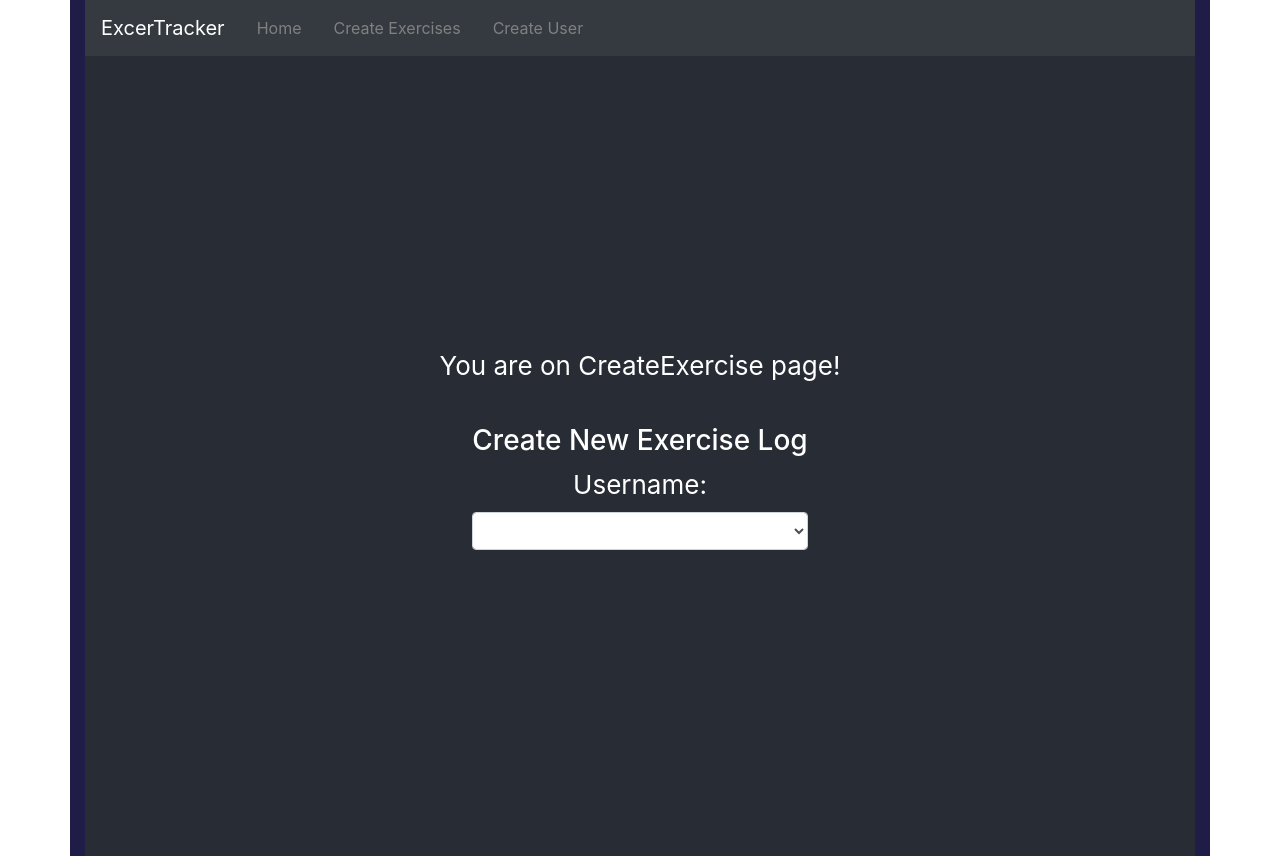
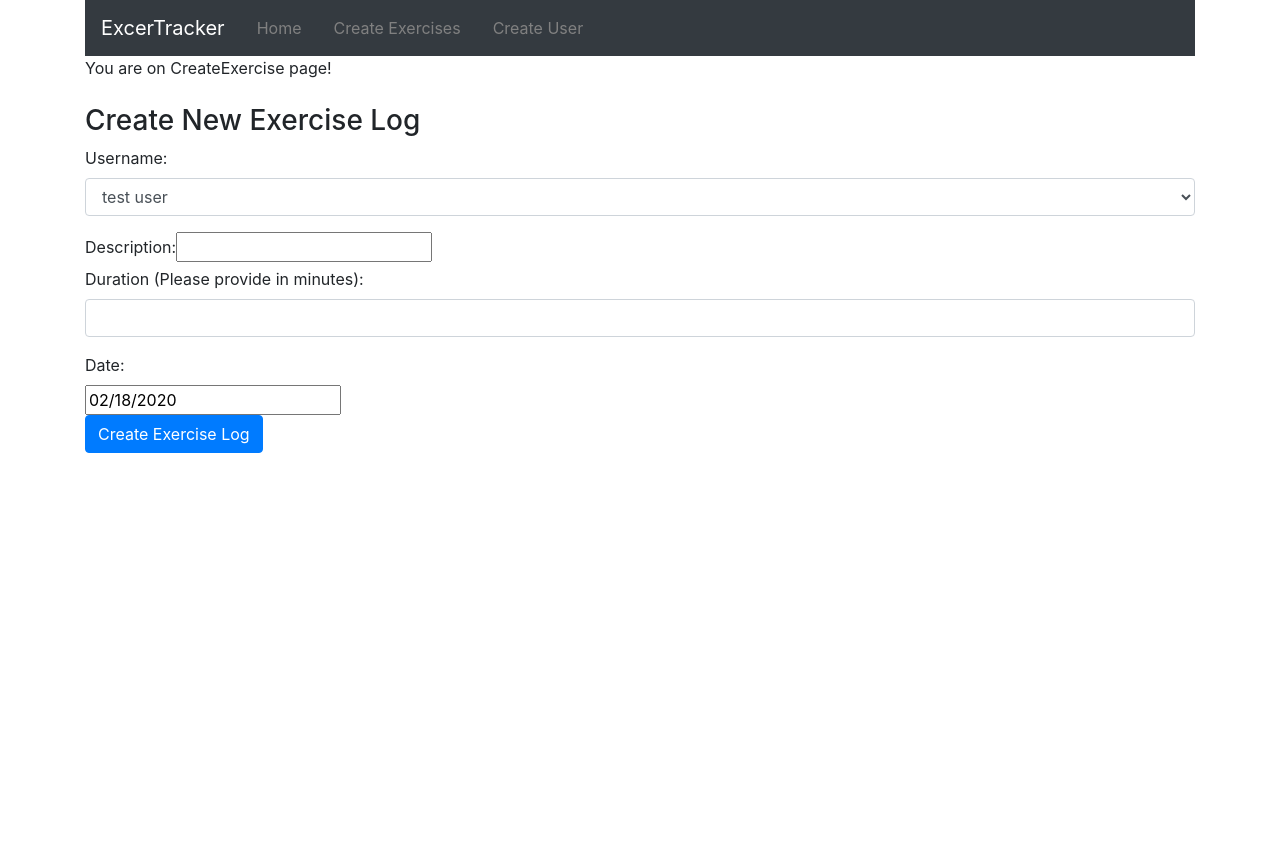
Before and after one commit to tanzimrayhan/Exerciser, a React (Create React App) app: page /create in a window 1280 px wide. After the commit the page ends 800 px from the top, so only its background shows below. Built offline with nearby package versions, Linux system fonts and the light colour scheme.

Commit message:
Created a basic exercise page

```diff
--- a/package.json
+++ b/package.json
@@ -9,6 +9,7 @@
     "bootstrap": "^4.4.1",
     "react": "^16.12.0",
     "react-bootstrap": "^1.0.0-beta.16",
+    "react-datepicker": "^2.12.1",
     "react-dom": "^16.12.0",
     "react-router-dom": "^5.1.2",
     "react-scripts": "3.3.1"
--- a/public/index.html
+++ b/public/index.html
@@ -16,7 +16,7 @@
 
 <body>
   <noscript>You need to enable JavaScript to run this app.</noscript>
-  <div id="root" backgroundColor:"#704887"></div>
+  <div id="root" ></div>
 
 </body>
 
--- a/src/App.js
+++ b/src/App.js
@@ -14,7 +14,7 @@ import CreateUser from './components/create-user.component'
 function App() {
   return (
     <Router  >
-      <div className="container"  style={{backgroundColor:"#1f1c47"}} >
+      <div className="container"   >
       <Navigation />
 
       {/* <br /> */}
--- a/src/components/create-exercises.component.js
+++ b/src/components/create-exercises.component.js
@@ -1,101 +1,132 @@
 import React, { Component } from 'react';
-
-import "bootstrap/dist/css/bootstrap.min.css";
-
+import DatePicker from 'react-datepicker';
+//import "bootstrap/dist/css/bootstrap.min.css";
+import "react-datepicker/dist/react-datepicker.css";
 
 class CreateExercise extends Component {
-    constructor(props){
+    constructor(props) {
         super(props);
 
-        // this.onChangeUsername = this.onChangeUsername.bind(this);
-        // this.onChangeDescription = this.onChangeDescription.bind(this);
-        // this.onChangeDuration = this.onChangeDuration.bind(this);
-        // this.onChangeDate = this.onChangeDate.bind(this);
-        // this.onSubmit = this.onSubmit.bind(this);
+        this.onChangeUsername = this.onChangeUsername.bind(this);
+        this.onChangeDescription = this.onChangeDescription.bind(this);
+        this.onChangeDuration = this.onChangeDuration.bind(this);
+        this.onChangeDate = this.onChangeDate.bind(this);
+        this.onSubmit = this.onSubmit.bind(this);
 
-        this.state={
-            username:'',
-            description:'',
-            duration:'',
-            date:new Date(),
-            users:[]
+        this.state = {
+            username: '',
+            description: '',
+            duration: '',
+            date: new Date(),
+            users: []
         }
     }
 
 
-    componentDidMount=()=>{
+    componentDidMount ()  {
         this.setState({
-            users:['test user'],
-            username:'test user'
+            users: ['test user'],
+            username: 'test user'
         })
     }
 
-    onChangeUsername=(e)=>{
+    onChangeUsername = (e) => {
         this.setState({
-            username:e.target.value,
+            username: e.target.value,
         })
     }
 
-    onChangeDescription=(e)=>{
+    onChangeDescription = (e) => {
         this.setState({
-            description:e.target.value,
+            description: e.target.value,
         })
     }
 
-    onChangeDuration=(e)=>{
+    onChangeDuration = (e) => {
         this.setState({
-            duration:e.target.value,
+            duration: e.target.value,
         })
     }
 
-    onChangeDate=(date)=>{
+    onChangeDate = (date) => {
         this.setState({
-            date:date,
+            date: date,
         })
     }
 
-    onSubmit=(e)=>{
+    onSubmit = (e) => {
         e.preventDefault();
-        const exercise={
-            username:this.state.username,
-            description:this.state.description,
-            duration:this.state.duration,
-            date:this.state.date
+        const exercise = {
+            username: this.state.username,
+            description: this.state.description,
+            duration: this.state.duration,
+            date: this.state.date
         }
 
         console.log(exercise);
 
-        window.location='/';
+        // window.location = '/';
     }
 
     render() {
         return (
-            <div className="App" style={{ height: '100%' }}>
-                <header className="App-header" >
+
+                <div >
 
                     You are on CreateExercise page!
 
                     <div>
-                    <br/>
+                        <br />
                         <h3>Create New Exercise Log</h3>
                         <form onSubmit={this.onSubmit}>
                             <div className="form-group">
                                 <label>Username: </label>
-                                <select ref="userinput"
+                                <select ref="userInput"
                                     required
                                     className="form-control"
                                     value={this.state.username}
                                     onChange={this.onChangeUsername}>
                                     {
-                                        this.state.users.map
+                                        this.state.users.map(function (user) {
+                                            return <option
+                                            key={user}
+                                            value={user}>{user}
+                                            </option>;
+                                        })
                                     }
-                                    </select>
+                                </select>
 
                             </div>
+                            <div className="from-group">
+                                <label>Description: </label>
+                                <input type="text" required className="from-control" value={this.state.description} onChange={this.onChangeDescription} />
+
+                            </div>
+
+                            <div className="form-group">
+                                <label>Duration (Please provide in minutes): </label>
+                                <input type="text" className="form-control" value={this.state.duration} onChange={this.onChangeDuration} />
+
+                            </div>
+
+                            <div className="form-group">
+                                <label>Date: </label>
+                                <div>
+                                    <DatePicker selected={this.state.date} onChange={this.onChangeDate} />
+
+                                </div>
+
+                                <div className="form-group">
+                                    <input type="submit" value="Create Exercise Log" className="btn btn-primary" />
+                                </div>
+
+                            </div>
+
+
                         </form>
                     </div>
-                </header>
-            </div>
+                </div>
+
         )
     }
 }
```
Also changed, not shown: 1 other file (tests, documents, lock files or other folders).
